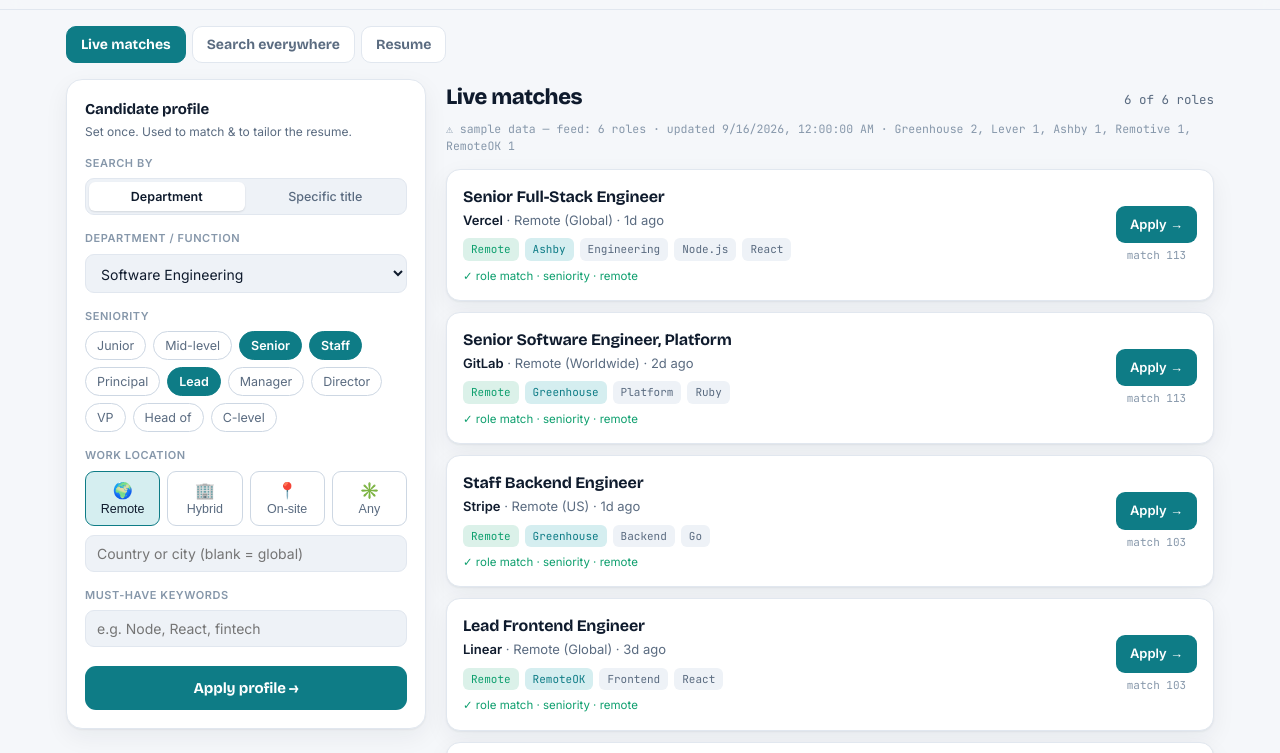
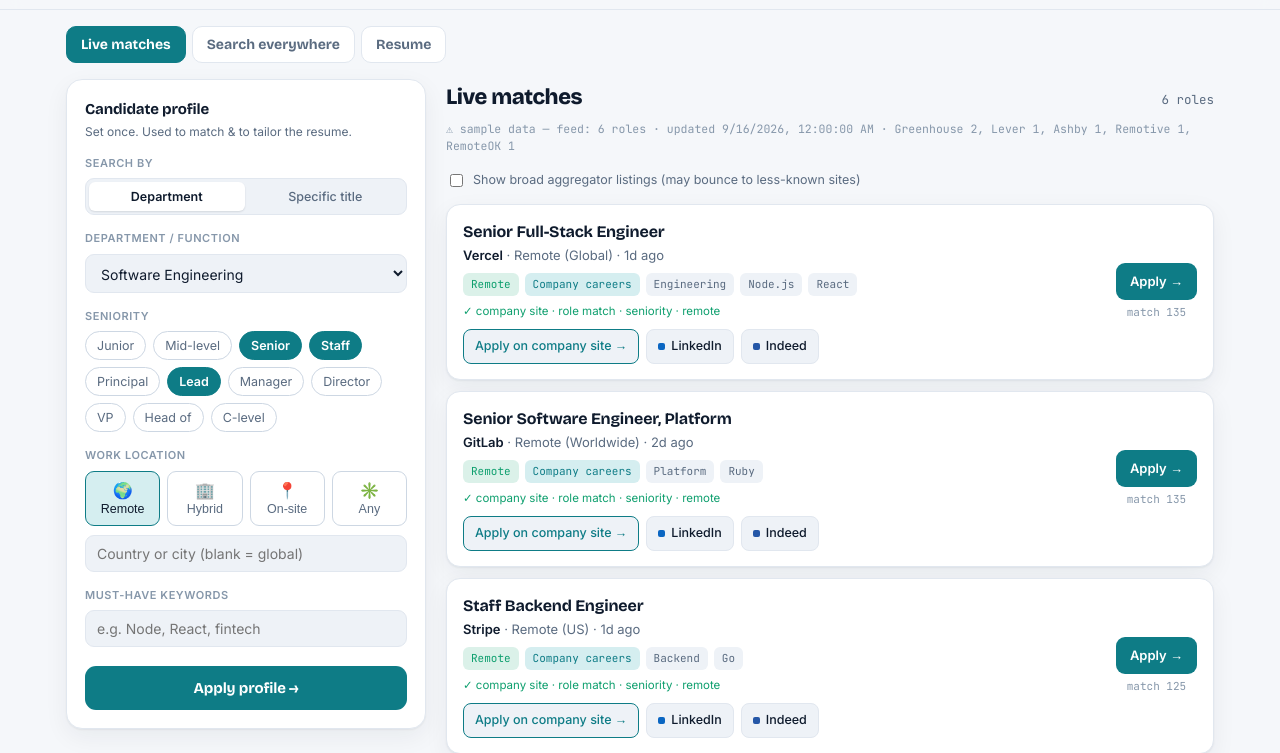
Before and after one commit to Rayan-Nasir/job-radar, a plain HTML site: page index.html in a window 1280 px wide. Shown: the part 46-799 px from the top of the page. Drawn offline with nearby package versions, Linux system fonts and the light colour scheme.

Commit message:
Add files via upload

```diff
--- a/crawler/companies.json
+++ b/crawler/companies.json
@@ -1,5 +1,5 @@
 {
-  "greenhouse": ["stripe", "airbnb", "figma", "databricks", "gitlab", "brex", "discord", "coinbase", "robinhood", "dropbox", "twitch", "cloudflare"],
-  "lever": ["netflix", "spotify", "plaid", "ramp", "notion", "brave"],
-  "ashby": ["ramp", "linear", "vercel", "posthog", "replicate", "openai"]
+  "greenhouse": ["stripe", "airbnb", "figma", "databricks", "gitlab", "discord", "coinbase", "robinhood", "dropbox", "twitch", "cloudflare", "brex", "reddit", "doordash", "instacart", "lyft", "pinterest", "asana", "samsara", "retool", "benchling", "affirm", "chime", "gusto", "flexport", "sofi", "wise", "monzo", "revolut", "hellofresh"],
+  "lever": ["netflix", "plaid", "brave", "attentive", "kraken", "veeva", "podium", "faire"],
+  "ashby": ["openai", "ramp", "linear", "vercel", "posthog", "replicate", "anysphere", "perplexityai", "mistral", "deel", "runwayml", "clerk", "supabase", "resend", "loops"]
 }
--- a/crawler/crawl.mjs
+++ b/crawler/crawl.mjs
@@ -24,7 +24,6 @@
   for (const c of companies.lever || []) tasks.push(settle(`lever/${c}`, S.lever(c)));
   for (const o of companies.ashby || []) tasks.push(settle(`ashby/${o}`, S.ashby(o)));
   for (const q of REMOTIVE_SEARCHES) tasks.push(settle(`remotive/${q}`, S.remotive(q)));
-  tasks.push(settle("arbeitnow", S.arbeitnow()));
   tasks.push(settle("remoteok", S.remoteok()));
   tasks.push(settle("adzuna", S.adzuna({
     appId: process.env.ADZUNA_APP_ID, appKey: process.env.ADZUNA_APP_KEY,
--- a/data/jobs.json
+++ b/data/jobs.json
@@ -4,11 +4,11 @@
   "seed": true,
   "sources": { "Greenhouse": 2, "Lever": 1, "Ashby": 1, "Remotive": 1, "RemoteOK": 1 },
   "jobs": [
-    { "id": "sample:1", "title": "Senior Full-Stack Engineer", "company": "Vercel", "location": "Remote (Global)", "remote": true, "url": "https://vercel.com/careers", "source": "Ashby", "posted": "2026-09-15T10:00:00Z", "tags": ["Engineering", "Node.js", "React"] },
-    { "id": "sample:2", "title": "Staff Backend Engineer", "company": "Stripe", "location": "Remote (US)", "remote": true, "url": "https://stripe.com/jobs", "source": "Greenhouse", "posted": "2026-09-15T09:00:00Z", "tags": ["Backend", "Go"] },
-    { "id": "sample:3", "title": "Senior Software Engineer, Platform", "company": "GitLab", "location": "Remote (Worldwide)", "remote": true, "url": "https://about.gitlab.com/jobs", "source": "Greenhouse", "posted": "2026-09-14T12:00:00Z", "tags": ["Platform", "Ruby"] },
-    { "id": "sample:4", "title": "Full Stack Developer (Node/React)", "company": "Spotify", "location": "Remote (EMEA)", "remote": true, "url": "https://www.lifeatspotify.com/jobs", "source": "Lever", "posted": "2026-09-14T08:00:00Z", "tags": ["Full Stack", "TypeScript"] },
-    { "id": "sample:5", "title": "Senior Node.js Engineer", "company": "Remote Co", "location": "Remote (Anywhere)", "remote": true, "url": "https://remotive.com", "source": "Remotive", "posted": "2026-09-13T15:00:00Z", "tags": ["Node.js", "AWS"] },
-    { "id": "sample:6", "title": "Lead Frontend Engineer", "company": "Linear", "location": "Remote (Global)", "remote": true, "url": "https://linear.app/careers", "source": "RemoteOK", "posted": "2026-09-13T11:00:00Z", "tags": ["Frontend", "React"] }
+    { "id": "sample:1", "title": "Senior Full-Stack Engineer", "company": "Vercel", "location": "Remote (Global)", "remote": true, "url": "https://vercel.com/careers", "source": "Ashby", "tier": "company", "posted": "2026-09-15T10:00:00Z", "tags": ["Engineering", "Node.js", "React"] },
+    { "id": "sample:2", "title": "Staff Backend Engineer", "company": "Stripe", "location": "Remote (US)", "remote": true, "url": "https://stripe.com/jobs", "source": "Greenhouse", "tier": "company", "posted": "2026-09-15T09:00:00Z", "tags": ["Backend", "Go"] },
+    { "id": "sample:3", "title": "Senior Software Engineer, Platform", "company": "GitLab", "location": "Remote (Worldwide)", "remote": true, "url": "https://about.gitlab.com/jobs", "source": "Greenhouse", "tier": "company", "posted": "2026-09-14T12:00:00Z", "tags": ["Platform", "Ruby"] },
+    { "id": "sample:4", "title": "Full Stack Developer (Node/React)", "company": "Kraken", "location": "Remote (EMEA)", "remote": true, "url": "https://jobs.lever.co/kraken", "source": "Lever", "tier": "company", "posted": "2026-09-14T08:00:00Z", "tags": ["Full Stack", "TypeScript"] },
+    { "id": "sample:5", "title": "Senior Node.js Engineer", "company": "Remote Co", "location": "Remote (Anywhere)", "remote": true, "url": "https://remotive.com", "source": "Remotive", "tier": "board", "posted": "2026-09-13T15:00:00Z", "tags": ["Node.js", "AWS"] },
+    { "id": "sample:6", "title": "Lead Frontend Engineer", "company": "Linear", "location": "Remote (Global)", "remote": true, "url": "https://linear.app/careers", "source": "RemoteOK", "tier": "board", "posted": "2026-09-13T11:00:00Z", "tags": ["Frontend", "React"] }
   ]
 }
--- a/index.html
+++ b/index.html
@@ -160,6 +160,7 @@
       <section id="view-matches">
         <div class="rhead"><h1>Live matches</h1><span class="count" id="matchCount"></span></div>
         <div class="feedmeta" id="feedMeta"></div>
+        <label style="display:inline-flex;align-items:center;gap:7px;font-size:12.5px;color:var(--muted);margin-bottom:14px;cursor:pointer"><input type="checkbox" id="aggToggle"> Show broad aggregator listings (may bounce to less-known sites)</label>
         <div id="matches"></div>
       </section>
 
@@ -270,6 +271,9 @@
 
   /* ---- LIVE MATCHES ---- */
   var FEED={jobs:[]};
+  var TIER={company:{label:"Company careers",boost:22},board:{label:"Remote board",boost:8},aggregator:{label:"Aggregator",boost:0}};
+  function tierOf(j){return j.tier||(/Greenhouse|Lever|Ashby/.test(j.source)?"company":/Adzuna/.test(j.source)?"aggregator":"board");}
+  function jobLinks(j){var q=encodeURIComponent((j.title||"")+" "+(j.company||""));return {li:"https://www.linkedin.com/jobs/search/?keywords="+q,ind:"https://www.indeed.com/jobs?q="+q};}
   function relWords(){var w=[];bases().forEach(function(r){r.toLowerCase().split(/[^a-z0-9]+/).forEach(function(x){if(x.length>2)w.push(x);});});return w;}
   function senWords(){return selSen().map(function(s){return (s.prefix||"").toLowerCase();}).filter(Boolean);}
   function scoreJob(j){
@@ -288,6 +292,8 @@
     if(state.skills){ state.skills.toLowerCase().split(/[,\s]+/).filter(Boolean).forEach(function(k){ if(blob.indexOf(k)>=0){s+=8;why.push(k);} }); }
     // recency
     var age=j.posted?(Date.now()-Date.parse(j.posted))/86400000:99; if(age<7)s+=6; else if(age<30)s+=2;
+    // source quality
+    var tk=tierOf(j); s+=(TIER[tk]||{}).boost||0; if(tk==="company")why.unshift("company site");
     return {score:s,why:why.slice(0,4)};
   }
   function rel(t){if(!t)return"";var d=(Date.now()-Date.parse(t))/86400000;if(isNaN(d))return"";if(d<1)return"today";if(d<2)return"1d ago";if(d<30)return Math.round(d)+"d ago";return Math.round(d/30)+"mo ago";}
@@ -295,19 +301,31 @@
   function renderMatches(){
     var box=$("#matches");
     if(!FEED.jobs.length){box.innerHTML='<div class="empty">Loading the live feed… if this stays empty, the crawler hasn\'t run yet — trigger it once from the repo\'s <b>Actions → Crawl jobs → Run workflow</b>.</div>';$("#matchCount").textContent="";return;}
-    var scored=[];
-    FEED.jobs.forEach(function(j){var r=scoreJob(j);if(r&&r.score>0)scored.push(Object.assign({},j,r));});
+    var showAgg=$("#aggToggle")&&$("#aggToggle").checked;
+    var scored=[],hiddenAgg=0;
+    FEED.jobs.forEach(function(j){
+      if(!showAgg&&tierOf(j)==="aggregator"){hiddenAgg++;return;}
+      var r=scoreJob(j);if(r&&r.score>0)scored.push(Object.assign({},j,r));
+    });
     scored.sort(function(a,b){return b.score-a.score;});
     scored=scored.slice(0,80);
-    $("#matchCount").textContent=scored.length+" of "+FEED.jobs.length+" roles";
+    $("#matchCount").textContent=scored.length+" roles"+(hiddenAgg?" · "+hiddenAgg+" aggregator hidden":"");
     if(!scored.length){box.innerHTML='<div class="empty">No matches for this profile yet. Loosen seniority or switch location to <b>Any</b>, or check <b>Search everywhere</b>.</div>';return;}
     box.innerHTML=scored.map(function(j){
-      var tags=(j.tags||[]).slice(0,4).map(function(t){return '<span class="tagx">'+esc(t)+'</span>';}).join("");
+      var tags=(j.tags||[]).slice(0,3).map(function(t){return '<span class="tagx">'+esc(t)+'</span>';}).join("");
+      var tk=tierOf(j),L=jobLinks(j);
+      var badge='<span class="tagx src">'+esc((TIER[tk]||{}).label||j.source)+'</span>';
+      var secondary='<div class="qlinks" style="margin-top:9px">'+
+        '<a class="qlink" href="'+esc(j.url)+'" target="_blank" rel="noopener noreferrer" style="border-color:var(--accent);color:var(--accent)">'+(tk==="company"?"Apply on company site →":"Open listing →")+'</a>'+
+        '<a class="qlink" href="'+esc(L.li)+'" target="_blank" rel="noopener noreferrer"><span class="sq" style="background:#0a66c2"></span>LinkedIn</a>'+
+        '<a class="qlink" href="'+esc(L.ind)+'" target="_blank" rel="noopener noreferrer"><span class="sq" style="background:#2557a7"></span>Indeed</a>'+
+        '</div>';
       return '<div class="job"><div class="body">'+
         '<p class="jt">'+esc(j.title)+'</p>'+
         '<div class="co"><b>'+esc(j.company||"—")+'</b> · '+esc(j.location||"")+(rel(j.posted)?' · '+rel(j.posted):'')+'</div>'+
-        '<div class="meta">'+(j.remote?'<span class="tagx rem">Remote</span>':'')+'<span class="tagx src">'+esc(j.source)+'</span>'+tags+'</div>'+
+        '<div class="meta">'+(j.remote?'<span class="tagx rem">Remote</span>':'')+badge+tags+'</div>'+
         (j.why&&j.why.length?'<div class="why">✓ '+j.why.map(esc).join(" · ")+'</div>':'')+
+        secondary+
         '</div><div class="apply"><a href="'+esc(j.url)+'" target="_blank" rel="noopener noreferrer">Apply →</a><div class="score">match '+j.score+'</div></div></div>';
     }).join("");
   }
@@ -404,6 +422,8 @@
     sb.auth.onAuthStateChange(function(_e,s){paint(s&&s.user);});
   }
 
+  var agg=$("#aggToggle"); if(agg)agg.addEventListener("change",renderMatches);
+
   /* boot */
   sync(); initAuth(); loadFeed(); renderLaunch();
 })();
```
Also changed, not shown: crawler/sources.mjs (+7 -6 lines).
